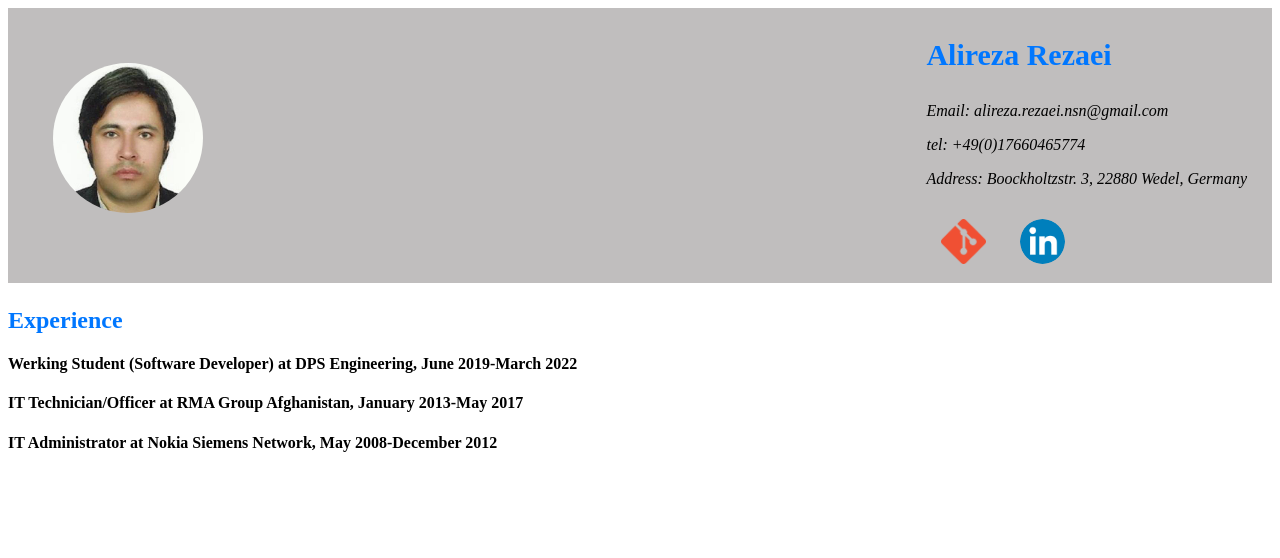
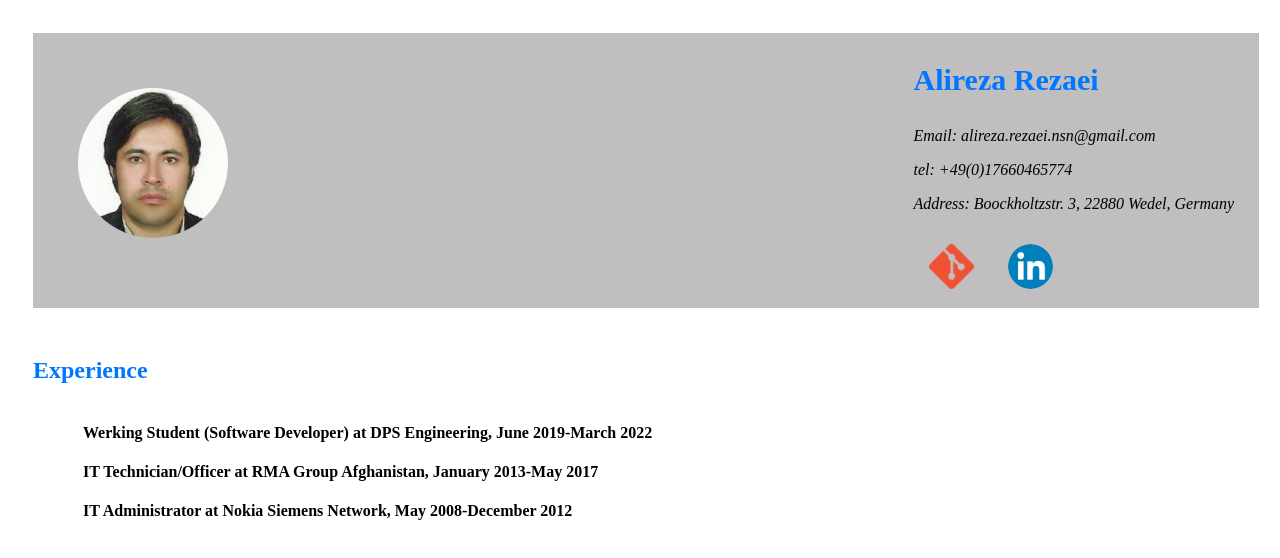
Before and after one commit to Alirzrezaei/mywebpage, a plain HTML site: page index.html in a window 1280 px wide. Drawn offline with Linux system fonts and the light colour scheme.

Commit message:
margins for header and experience section was set.

```diff
--- a/index.html
+++ b/index.html
@@ -8,7 +8,9 @@
     <title>My web page</title>
     <style>
         #header{
-            width: 100%;
+            margin: 25px;
+            margin-right:25px;
+            width: 97%;
             display: inline-block;
             background-color: rgb(192, 190, 190);
         }
@@ -45,7 +47,16 @@
             font-style: italic;
         }
         #experience-head{
+            margin-bottom: 40px;
             color: rgb(0, 119, 255);
+        }
+        #information-body{
+            margin-left:25px;
+            margin-right: 25px;
+        }
+        .jobs{
+            margin-left: 50px;
+            margin-right: 25px;
         }
 
     </style>
@@ -69,11 +80,11 @@
     <div id="information-body">
         <div id="experience">
             <h2 id="experience-head">Experience</h2>
-            <h4>Werking Student (Software Developer) at DPS Engineering, June 2019-March 2022</h4>
+            <h4 class="jobs">Werking Student (Software Developer) at DPS Engineering, June 2019-March 2022</h4>
 
-            <h4>IT Technician/Officer at RMA Group Afghanistan, January 2013-May 2017</h4>
+            <h4 class="jobs">IT Technician/Officer at RMA Group Afghanistan, January 2013-May 2017</h4>
 
-            <h4>IT Administrator at Nokia Siemens Network, May 2008-December 2012</h4>
+            <h4 class="jobs">IT Administrator at Nokia Siemens Network, May 2008-December 2012</h4>
         </div>
         <div id="education">
 
```
